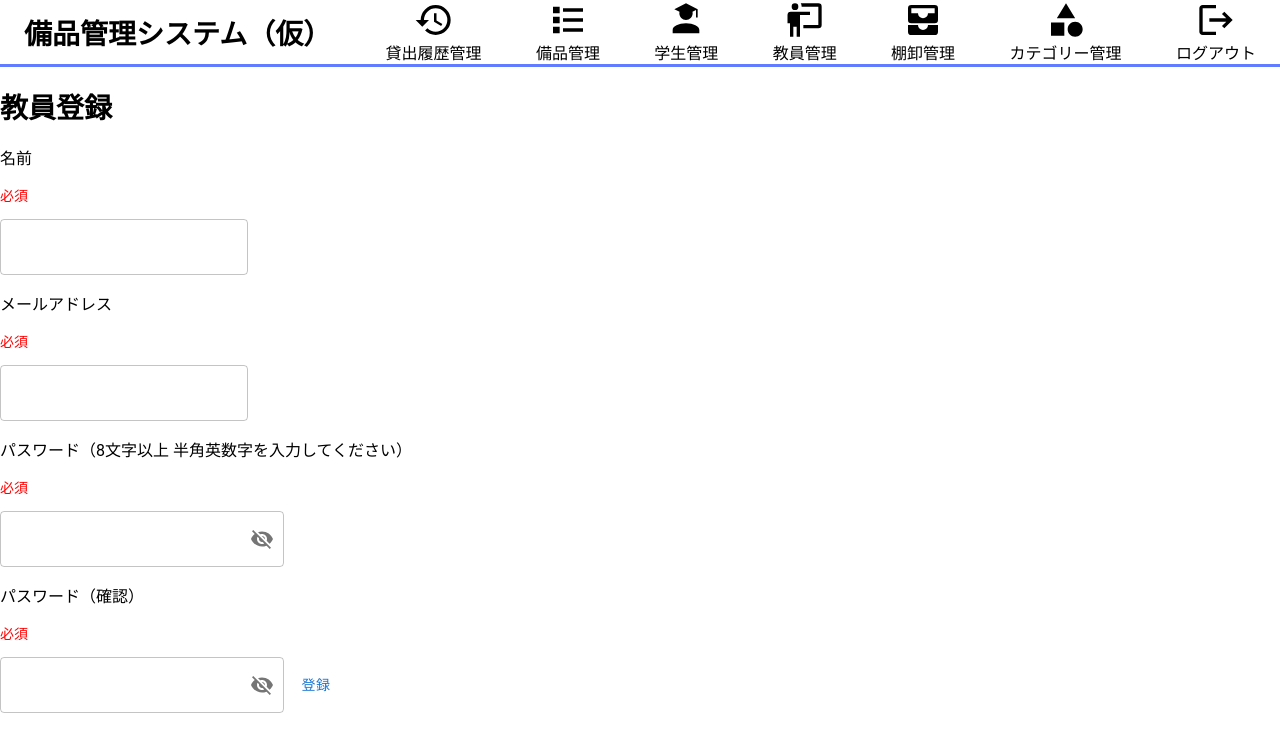
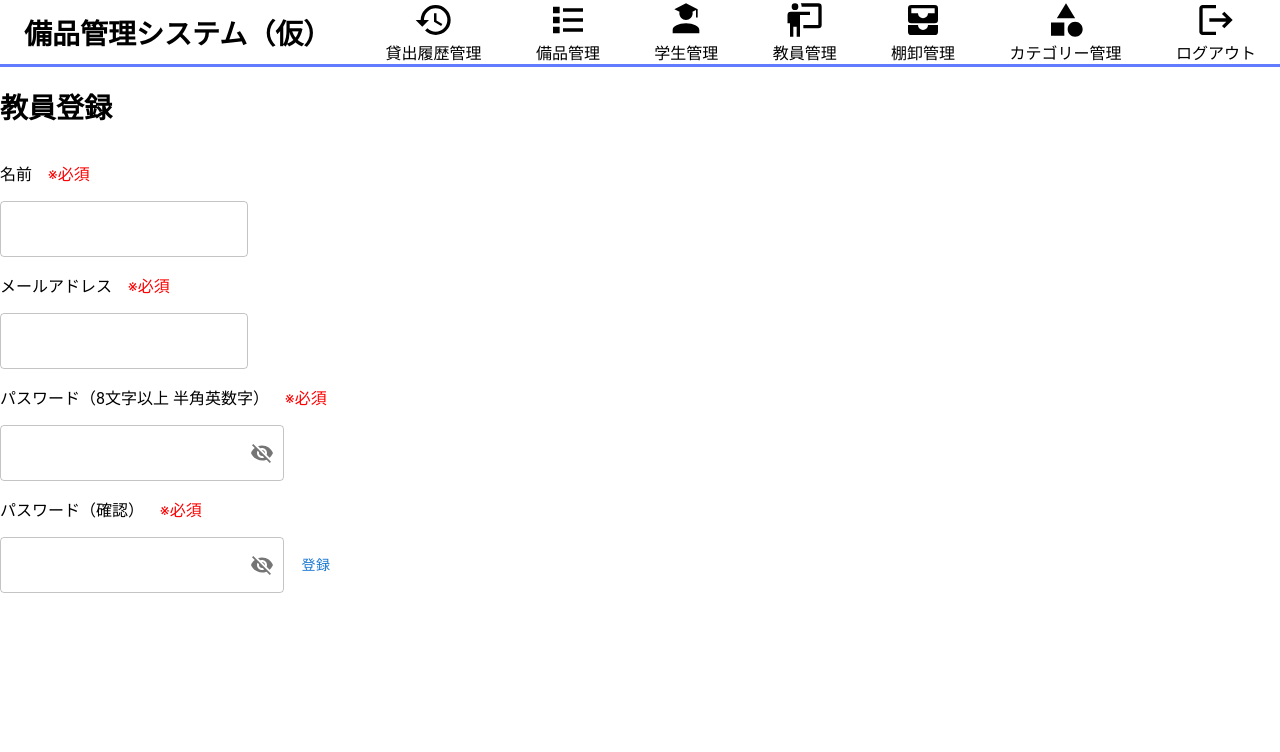
Before and after one commit to takumiTakahata/equipment_management_system, a React (Create React App) app in the folder equipment_management_app/: page / in a window 1280 px wide. Shown: the top 752 px of the page. Built offline with nearby package versions, Linux system fonts and the light colour scheme.

Commit message:
教員登録画面：  ・各項目の文字と必須の文字にflexを適用

```diff
--- a/equipment_management_app/src/components/teacher_register.css
+++ b/equipment_management_app/src/components/teacher_register.css
@@ -10,7 +10,8 @@ h1 {
 
 .required_txt {
   color: #ff0000;
-  font-size: 14px;
+  font-size: 16px;
+  margin-left: 1rem;
 }
 
 .error_message {
@@ -23,3 +24,10 @@ h1 {
 .passch_title {
   font-size: 16px;
 }
+
+.name_container,
+.eamil_container,
+.pass_container,
+.passch_container {
+  display: flex;
+}
--- a/equipment_management_app/src/components/teacher_register.tsx
+++ b/equipment_management_app/src/components/teacher_register.tsx
@@ -55,18 +55,25 @@ function TeacherRegister() {
       <Header />
       <h1 className="title">教員登録</h1>
       <form onSubmit={handleSubmit(onSubmit)}>
-        <p className="name_title">名前</p>
-        <p className="required_txt">必須</p>
+        <div className="name_container">
+          <p className="name_title">名前</p>
+          <p className="required_txt">※必須</p>
+        </div>
         <TextField
           {...register("name", {
             required: "名前を入力してください",
           })}
         />
-        <ErrorMessage errors={errors} name="name" as="p" className="text_red" />
+        <ErrorMessage
+          errors={errors}
+          name="name"
+          as="p"
+          className="error_message"
+        />
 
-        <div className="">
+        <div className="eamil_container">
           <p className="mail_title">メールアドレス</p>
-          <p className="required_txt">必須</p>
+          <p className="required_txt">※必須</p>
         </div>
         <TextField
           {...register("mail", {
@@ -84,8 +91,10 @@ function TeacherRegister() {
           className="error_message"
         />
 
-        <p>パスワード（8文字以上 半角英数字を入力してください）</p>
-        <p className="required_txt">必須</p>
+        <div className="pass_container">
+          <p>パスワード（8文字以上 半角英数字）</p>
+          <p className="required_txt">※必須</p>
+        </div>
         <OutlinedInput
           id="outlined-adornment-password"
           type={showPassword ? "text" : "password"}
@@ -117,8 +126,10 @@ function TeacherRegister() {
           className="error_message"
         />
 
-        <p>パスワード（確認）</p>
-        <p className="required_txt">必須</p>
+        <div className="passch_container">
+          <p>パスワード（確認）</p>
+          <p className="required_txt">※必須</p>
+        </div>
         <OutlinedInput
           id="outlined-adornment-password_c"
           type={showPassword_C ? "text" : "password"}
```
